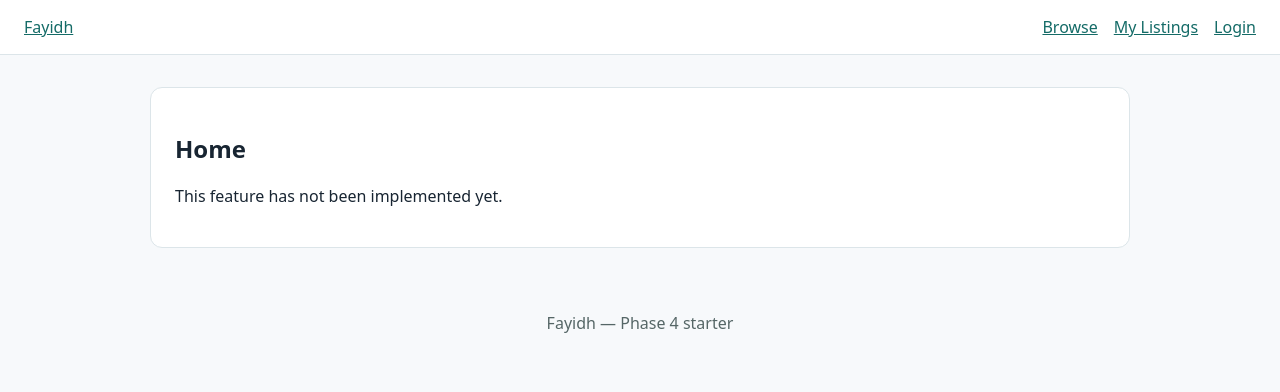
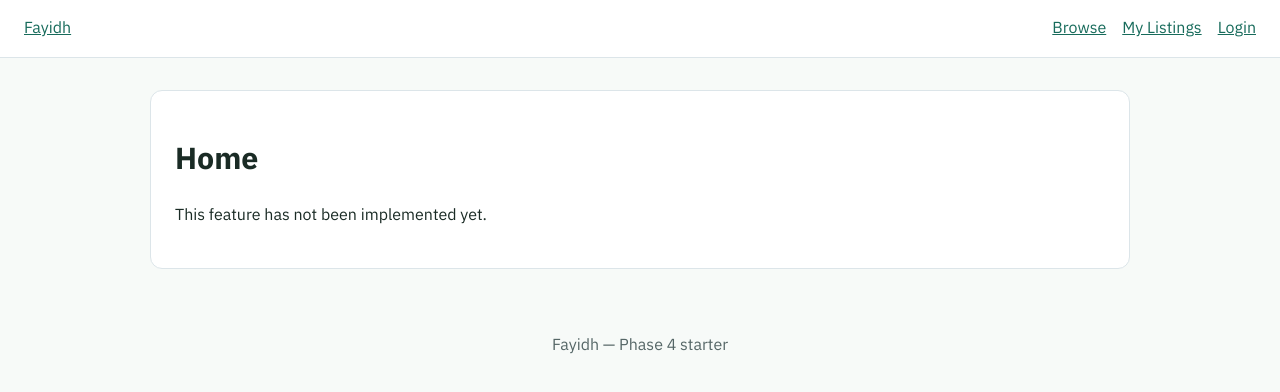
Before and after one commit to nora-alqahtani/Fayidh, a React (Vite) app: page / in a window 1280 px wide. Shown: the top 392 px of the page. Built offline with nearby package versions, Linux system fonts and the light colour scheme.

Commit message:
Update Fayidh colors and typography

```diff
--- a/src/styles/global.css
+++ b/src/styles/global.css
@@ -1,8 +1,94 @@
-:root { font-family: system-ui, sans-serif; color: #182532; background: #f7f9fb; }
-* { box-sizing: border-box; }
-body { margin: 0; }
-a { color: #146b67; }
-.site-header { display: flex; flex-wrap: wrap; justify-content: space-between; align-items: center; gap: 1rem; padding: 1rem 1.5rem; background: #fff; border-bottom: 1px solid #dce5e9; }
-.site-header nav { display: flex; flex-wrap: wrap; gap: 1rem; }
-.page { max-width: 980px; margin: 2rem auto; padding: 1.5rem; background: white; border: 1px solid #dce5e9; border-radius: 12px; }
-.site-footer { text-align: center; padding: 2rem; color: #566; }
+/* Colors and Typography */
+:root {
+    --primary: #176b5b;
+    --primary-dark: #105044;
+    --primary-soft: #e7f3ed;
+
+    --donation: #2e8b57;
+    --donation-soft: #e6f4ec;
+
+    --bg: #f7faf8;
+    --surface: #ffffff;
+    --border: #dce8e1;
+
+    --text: #1a2b25;
+    --muted: #5b6b63;
+
+    --danger: #b42318;
+    --success: #067647;
+    --warning: #93580a;
+
+    --font: "IBM Plex Sans Arabic", "Segoe UI", system-ui, sans-serif;
+}
+
+/* Basic Reset */
+* {
+    box-sizing: border-box;
+}
+
+body {
+    margin: 0;
+    font-family: var(--font);
+    font-size: 16px;
+    line-height: 1.55;
+    color: var(--text);
+    background-color: var(--bg);
+}
+
+/* Headings */
+h1,
+h2,
+h3 {
+    line-height: 1.25;
+    font-weight: 700;
+}
+
+h1 {
+    font-size: 1.9rem;
+}
+
+h2 {
+    font-size: 1.45rem;
+}
+
+h3 {
+    font-size: 1.15rem;
+}
+
+/* Links */
+a {
+    color: var(--primary);
+}
+
+
+.site-header {
+    display: flex;
+    flex-wrap: wrap;
+    justify-content: space-between;
+    align-items: center;
+    gap: 1rem;
+    padding: 1rem 1.5rem;
+    background: #fff;
+    border-bottom: 1px solid #dce5e9;
+}
+
+.site-header nav {
+    display: flex;
+    flex-wrap: wrap;
+    gap: 1rem;
+}
+
+.page {
+    max-width: 980px;
+    margin: 2rem auto;
+    padding: 1.5rem;
+    background: white;
+    border: 1px solid #dce5e9;
+    border-radius: 12px;
+}
+
+.site-footer {
+    text-align: center;
+    padding: 2rem;
+    color: #566;
+}
```
